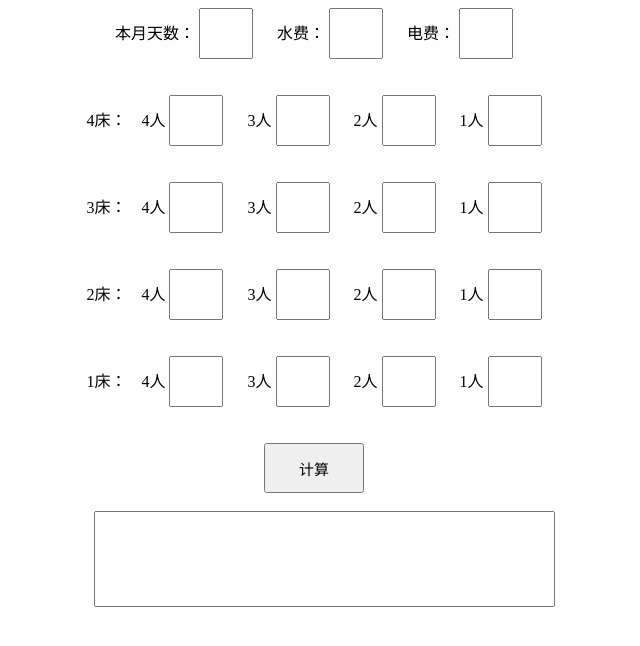
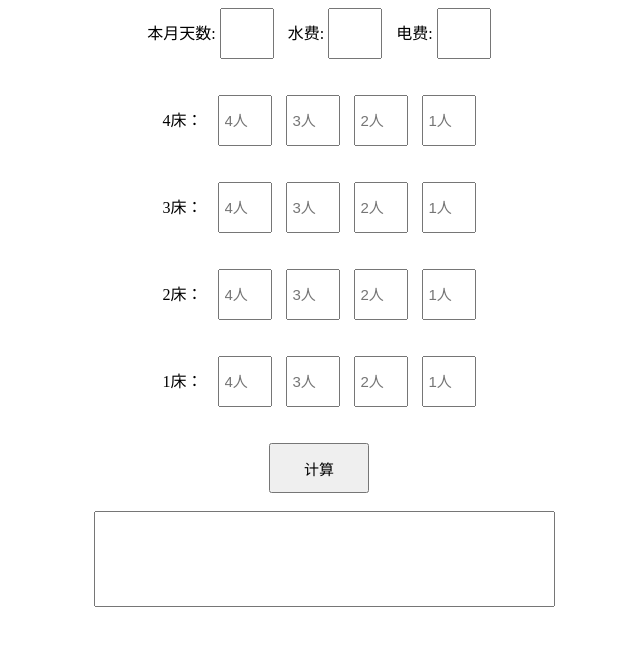
Before and after one commit to YuYuShenMing/Z.github.io, a plain HTML site: page index.html in a window 1280 px wide. Shown: the whole page, without its empty margins (316-956 px from the left). Drawn offline with Linux system fonts and the light colour scheme.

Commit message:
Update index.html

```diff
--- a/index.html
+++ b/index.html
@@ -2,7 +2,7 @@
 <html>
 	<head>
 		<meta charset="UTF-8">
-     	<meta name="viewport" content="width=device-width, initial-scale=1.0">
+		<meta name="viewport" content="width=device-width,initial-scale=1.0, minimum-scale=1.0, maximum-scale=1.0, user-scalable=no"/>
 		<title>水电费计算</title>
 		<style type="text/css">
 			/* int类型输入框样式 */
@@ -15,14 +15,14 @@
 			}
 			/* float类型输入框样式 */
 			.inputfloat{
-				color:blue;
+				color:red;
 				width: 40px;
 				padding: 15px;
 				padding-left: 5px;
 				padding-right: 5px;
 				font-size: 15px;
 			}
-			input {margin-right: 20px; }
+			input {margin-right: 10px; }
 			.labelbed{
 				margin-right: 11px;
 			}
@@ -86,14 +86,14 @@
 		</script>
 	</head>
 	<body>
-		<div class="container" id="index" style="width: auto;height: auto;text-align: center;">
-			<div id="date" style="text-align: center;">
+		<div class="container" id="index" style="width:auto;height:auto;text-align: center;">
+			<div id="date">
 				<form >
-					<label for="txet-input" ">本月天数：</label>
+					<label for="txet-input" ">本月天数:</label>
 					<input class="inputint" id="date_month" maxlength="2" name="text_input" style="font-weight: 50px;">
-					<label for="txet-input">水费：</label>
+					<label for="txet-input">水费:</label>
 					<input class="inputfloat" id="water" name="text_input" style="font-weight: 50px;">
-					<label for="txet-input">电费：</label>
+					<label for="txet-input">电费:</label>
 					<input class="inputfloat" id="electric" name="text_input" style="font-weight: 50px;">
 				</form>
 			</div>
@@ -102,14 +102,14 @@
 			<div id="people">
 				<form action="/" method="post">
 					<label class="labelbed" for="txet-input">4床：</label>
-					<label for="txet-input">4人</label>
-					<input class="inputfloat" id="four_four" name="text_input" style="font-weight: 50px;">
-					<label for="txet-input">3人</label>
-					<input class="inputfloat" id="four_three" name="text_input" style="font-weight: 50px;">
-					<label for="txet-input">2人</label>
-					<input class="inputfloat" id="four_two" name="text_input" style="font-weight: 50px;">
-					<label for="txet-input">1人</label>
-					<input class="inputfloat" id="four_one" name="text_input" style="font-weight: 50px;">
+					<!--<label for="txet-input">4人</label>-->
+					<input class="inputfloat" id="four_four" name="text_input" style="font-weight: 50px;" placeholder="4人">
+					<!--<label for="txet-input">3人</label>-->
+					<input class="inputfloat" id="four_three" name="text_input" style="font-weight: 50px;"placeholder="3人">
+					<!--<label for="txet-input">2人</label>-->
+					<input class="inputfloat" id="four_two" name="text_input" style="font-weight: 50px;"placeholder="2人">
+					<!--<label for="txet-input">1人</label>-->
+					<input class="inputfloat" id="four_one" name="text_input" style="font-weight: 50px;"placeholder="1人">
 				</form>
 			</div>
 			<br />
@@ -117,14 +117,14 @@
 			<div id="people">
 				<form action="/" method="post">
 					<label class="labelbed" for="txet-input">3床：</label>
-					<label for="txet-input">4人</label>
-					<input class="inputfloat" id="three_four" name="text_input" style="font-weight: 50px;">
-					<label for="txet-input">3人</label>
-					<input class="inputfloat" id="three_three" name="text_input" style="font-weight: 50px;">
-					<label for="txet-input">2人</label>
-					<input class="inputfloat" id="three_two" name="text_input" style="font-weight: 50px;">
-					<label for="txet-input">1人</label>
-					<input class="inputfloat" id="three_one" name="text_input" style="font-weight: 50px;">
+					<!--<label for="txet-input">4人</label>-->
+					<input class="inputfloat" id="three_four" name="text_input" style="font-weight: 50px;"placeholder="4人">
+					<!--<label for="txet-input">3人</label>-->
+					<input class="inputfloat" id="three_three" name="text_input" style="font-weight: 50px;"placeholder="3人">
+					<!--<label for="txet-input">2人</label>-->
+					<input class="inputfloat" id="three_two" name="text_input" style="font-weight: 50px;"placeholder="2人">
+					<!--<label for="txet-input">1人</label>-->
+					<input class="inputfloat" id="three_one" name="text_input" style="font-weight: 50px;"placeholder="1人">
 				</form>
 			</div>
 			<br />
@@ -132,14 +132,14 @@
 			<div id="people">
 				<form action="/" method="post">
 					<label class="labelbed" for="txet-input">2床：</label>
-					<label for="txet-input">4人</label>
-					<input class="inputfloat" id="two_four" name="text_input" style="font-weight: 50px;">
-					<label for="txet-input">3人</label>
-					<input class="inputfloat" id="two_three" name="text_input" style="font-weight: 50px;">
-					<label for="txet-input">2人</label>
-					<input class="inputfloat" id="two_two" name="text_input" style="font-weight: 50px;">
-					<label for="txet-input">1人</label>
-					<input class="inputfloat" id="two_one" name="text_input" style="font-weight: 50px;">
+					<!--<label for="txet-input">4人</label>-->
+					<input class="inputfloat" id="two_four" name="text_input" style="font-weight: 50px;"placeholder="4人">
+					<!--<label for="txet-input">3人</label>-->
+					<input class="inputfloat" id="two_three" name="text_input" style="font-weight: 50px;"placeholder="3人">
+					<!--<label for="txet-input">2人</label>-->
+					<input class="inputfloat" id="two_two" name="text_input" style="font-weight: 50px;"placeholder="2人">
+					<!--<label for="txet-input">1人</label>-->
+					<input class="inputfloat" id="two_one" name="text_input" style="font-weight: 50px;"placeholder="1人">
 				</form>
 			</div>
 			<br />
@@ -147,14 +147,14 @@
 			<div id="people">
 				<form action="/" method="post">
 					<label class="labelbed" for="txet-input">1床：</label>
-					<label for="txet-input">4人</label>
-					<input class="inputfloat" id="one_four" name="text_input" style="font-weight: 50px;">
-					<label for="txet-input">3人</label>
-					<input class="inputfloat" id="one_three" name="text_input" style="font-weight: 50px;">
-					<label for="txet-input">2人</label>
-					<input class="inputfloat" id="one_two" name="text_input" style="font-weight: 50px;">
-					<label for="txet-input">1人</label>
-					<input class="inputfloat" id="one_one" name="text_input" style="font-weight: 50px;">
+					<!--<label for="txet-input">4人</label>-->
+					<input class="inputfloat" id="one_four" name="text_input" style="font-weight: 50px;"placeholder="4人">
+					<!--<label for="txet-input">3人</label>-->
+					<input class="inputfloat" id="one_three" name="text_input" style="font-weight: 50px;"placeholder="3人">
+					<!--<label for="txet-input">2人</label>-->
+					<input class="inputfloat" id="one_two" name="text_input" style="font-weight: 50px;"placeholder="2人">
+					<!--<label for="txet-input">1人</label>-->
+					<input class="inputfloat" id="one_one" name="text_input" style="font-weight: 50px;"placeholder="1人">
 				</form>
 			</div>
 			<br />
```
